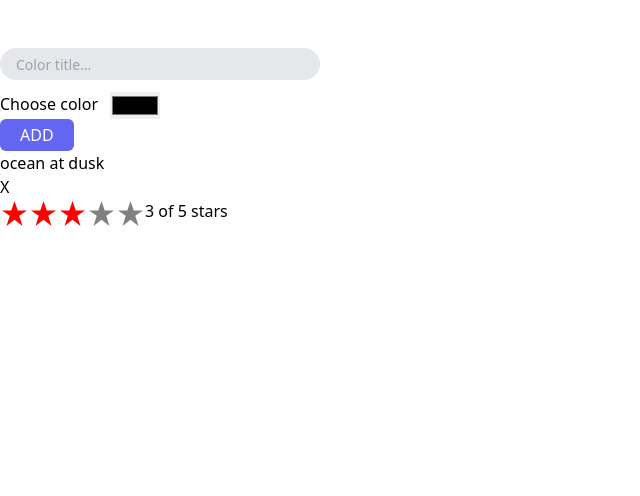
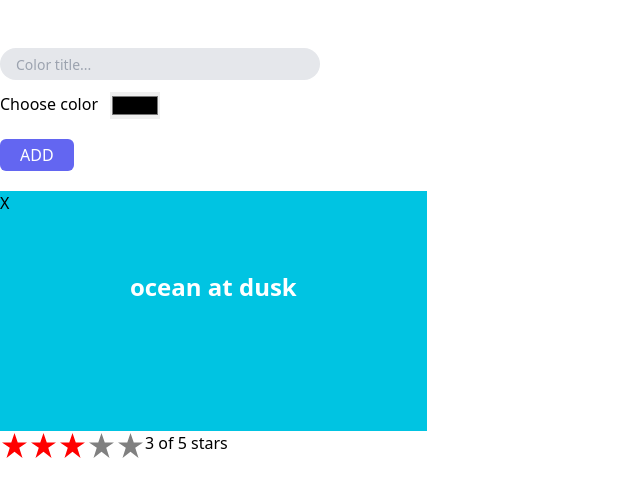
Before and after one commit to Russkazkin/react-color-picker, a React (Create React App) app: page / in a window 1280 px wide. Shown: the top 496 px of the page, without its empty margins (0-640 px from the left). Built offline with nearby package versions, Linux system fonts and the light colour scheme.

Commit message:
Add color component tailwind classes

```diff
--- a/src/components/AddColorForm/AddColorForm.js
+++ b/src/components/AddColorForm/AddColorForm.js
@@ -22,7 +22,7 @@ const AddColorForm = ({onNewColor = f => f}) => {
         <input type="color" ref={color} required />
       </div>
 
-      <button className="px-5 py-1 rounded-md bg-indigo-500 text-white">ADD</button>
+      <button className="px-5 py-1 my-5 rounded-md bg-indigo-500 text-white">ADD</button>
     </form>
   );
 }
--- a/src/components/ColorList/Color/Color.js
+++ b/src/components/ColorList/Color/Color.js
@@ -1,11 +1,11 @@
 import StarRating from "../StarRating/StarRating";
 
 const Color = ({ title, color, rating = 0, onRemove = f => f, onRate = f => f }) => (
-  <section className="color">
-    <h1>{title}</h1>
-    <button onClick={onRemove}>X</button>
-    <div className="color"
+  <section className="color w-1/3">
+    <div className="color h-60 relative"
          style={{ backgroundColor: color }}>
+      <h1 className="absolute w-full text-center font-bold text-white text-2xl top-1/3">{title}</h1>
+      <button onClick={onRemove}>X</button>
     </div>
     <div>
       <StarRating starsSelected={rating} onRate={onRate} />
```
